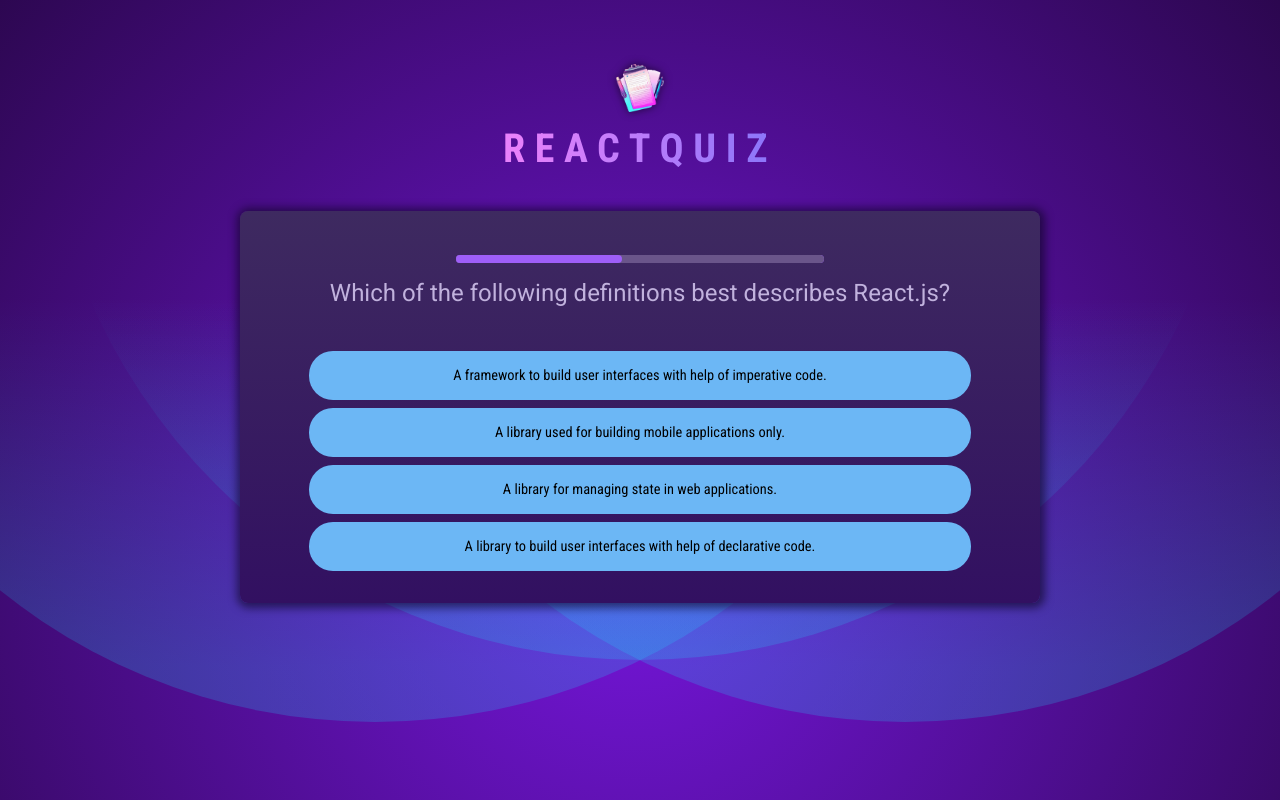
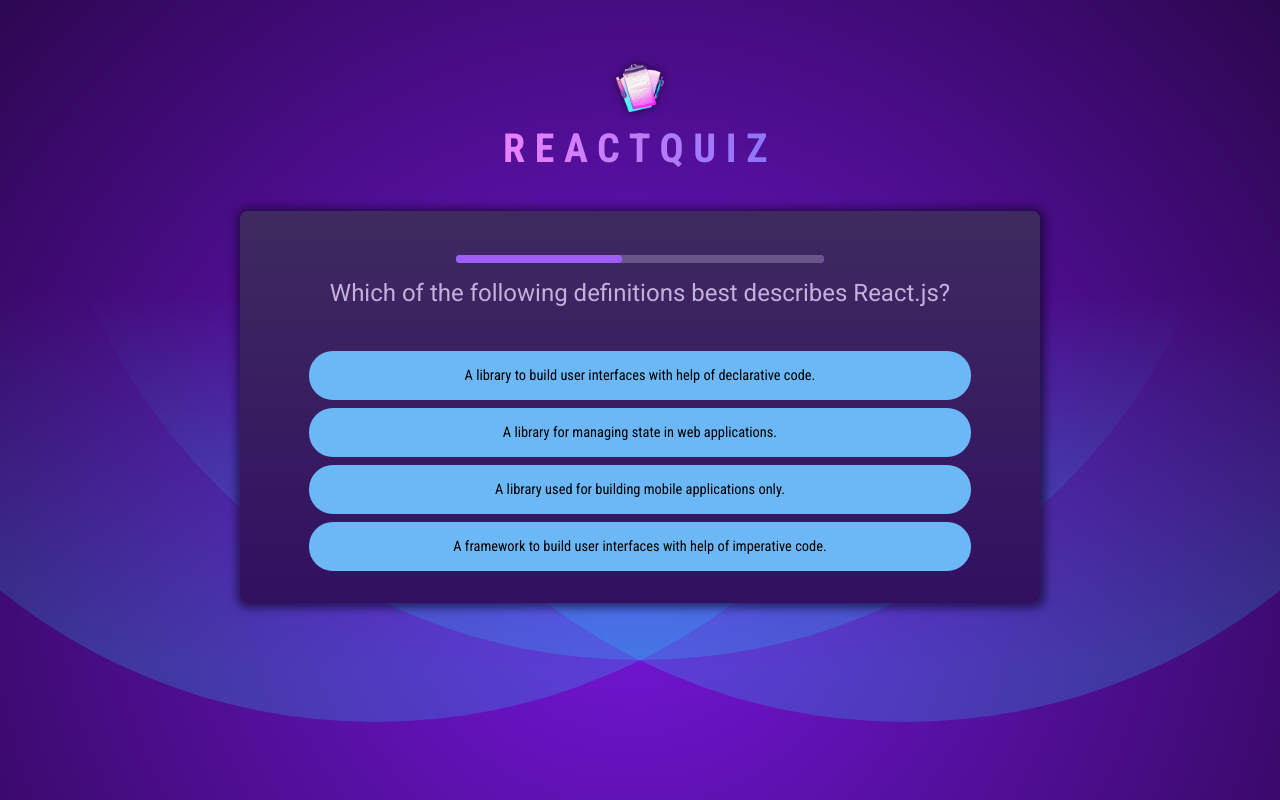
Before and after one commit to NikoZ21/react-projects, a React (Vite) app in the folder quiz-app/: page / in a window 1280 px wide. Built offline with nearby package versions, Linux system fonts and the light colour scheme.

Commit message:
fixed shuffling 🂾 using ref and new component also 🔑

```diff
--- /dev/null
+++ b/quiz-app/src/components/Answers.jsx
@@ -0,0 +1,42 @@
+import { useRef } from "react";
+
+export default function Answers({
+  answers,
+  answerState,
+  selectedAnswer,
+  onAnswerClick,
+}) {
+  const shuffledAnswersRef = useRef(null);
+
+  if (shuffledAnswersRef.current === null) {
+    shuffledAnswersRef.current = answers.sort(() => Math.random() - 0.5);
+  }
+
+  return (
+    <ul id="answers">
+      {shuffledAnswersRef.current.map((answer) => {
+        const isSelected = answer === selectedAnswer;
+        let cssClass = "";
+
+        if (answerState === "answered" && isSelected) {
+          cssClass = "selected";
+        }
+
+        if (
+          (answerState === "correct" || answerState === "wrong") &&
+          isSelected
+        ) {
+          cssClass = answerState;
+        }
+
+        return (
+          <li key={answer} className="answer">
+            <button onClick={() => onAnswerClick(answer)} className={cssClass}>
+              {answer}
+            </button>
+          </li>
+        );
+      })}
+    </ul>
+  );
+}
--- /dev/null
+++ b/quiz-app/src/components/Question.jsx
@@ -0,0 +1,24 @@
+import QuestionTimer from "./QuestionTimer";
+import Answers from "./Answers";
+
+export default function Question({
+  question,
+  answers,
+  answerState,
+  selectedAnswer,
+  handleAnswerClick,
+  handleSkipAnswer,
+}) {
+  return (
+    <div id="question">
+      <QuestionTimer timeout={10000} onTimeout={handleSkipAnswer} />
+      <h2>{question.text}</h2>
+      <Answers
+        answers={answers}
+        answerState={answerState}
+        selectedAnswer={selectedAnswer}
+        onAnswerClick={handleAnswerClick}
+      />
+    </div>
+  );
+}
--- a/quiz-app/src/components/Quiz.jsx
+++ b/quiz-app/src/components/Quiz.jsx
@@ -2,7 +2,7 @@
 
 import questions from "../questions";
 import quizCompleteImage from "../assets/quiz-complete.png";
-import QuestionTimer from "./QuestionTimer";
+import Question from "./Question";
 
 export default function Quiz() {
   const [userAnswers, setUserAnswers] = useState([]);
@@ -20,7 +20,7 @@
       setUserAnswers((prevAnswers) => [...prevAnswers, selectedAnswer]);
 
       setTimeout(() => {
-        if (selectedAnswer === originalAnswers[0]) {
+        if (selectedAnswer === questions[activeQuestionIndex].answers[0]) {
           setAnswerState("correct");
         } else {
           setAnswerState("wrong");
@@ -47,47 +47,17 @@
     );
   }
 
-  const originalAnswers = questions[activeQuestionIndex].answers;
-  const shuffledAnswers = originalAnswers.sort(() => Math.random() - 0.5);
-
   return (
     <div id="quiz">
-      <div id="question">
-        <QuestionTimer
-          key={activeQuestionIndex}
-          timeout={10000}
-          onTimeout={handleSkipAnswer}
-        />
-        <h2>{questions[activeQuestionIndex].text}</h2>
-        <ul id="answers">
-          {shuffledAnswers.map((answer) => {
-            const isSelected = answer === userAnswers[userAnswers.length - 1];
-            let cssClass = "";
-
-            if (answerState === "answered" && isSelected) {
-              cssClass = "selected";
-            }
-
-            if (
-              (answerState === "correct" || answerState === "wrong") &&
-              isSelected
-            ) {
-              cssClass = answerState;
-            }
-
-            return (
-              <li key={answer} className="answer">
-                <button
-                  onClick={() => handleAnswerClick(answer)}
-                  className={cssClass}
-                >
-                  {answer}
-                </button>
-              </li>
-            );
-          })}
-        </ul>
-      </div>
+      <Question
+        key={activeQuestionIndex}
+        question={questions[activeQuestionIndex]}
+        answers={questions[activeQuestionIndex].answers}
+        answerState={answerState}
+        selectedAnswer={userAnswers[userAnswers.length - 1]}
+        handleAnswerClick={handleAnswerClick}
+        handleSkipAnswer={handleSkipAnswer}
+      />
     </div>
   );
 }
```
